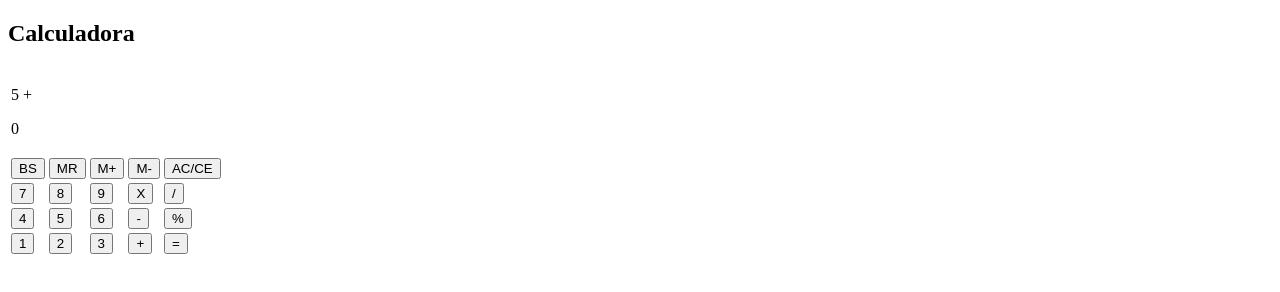
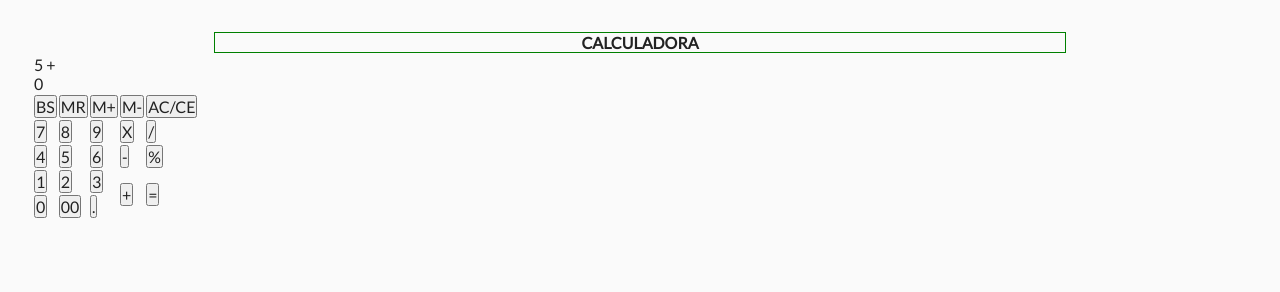
Before and after one commit to fellpyw/calculadora_matematica, a plain HTML site: page index.html in a window 1280 px wide. Drawn offline with Linux system fonts and the light colour scheme.

Commit message:
aula 29-08

```diff
--- a/css/styles.css
+++ b/css/styles.css
@@ -0,0 +1,36 @@
+@font-face {
+    font-family: Lato-Regular;
+    src: url('../fonts/Lato-Regular.ttf');
+}
+
+* {
+    font-size: 12pt;
+    margin: 0;
+    padding: 0;
+    box-sizing: border-box;
+    color: #222;
+    font-family: Lato-Regular, Verdana, sans-serif;
+
+}
+
+#interface {
+    display: block;
+    width: 100vw;
+    height: 100vh;
+    padding: 2rem;
+    background-color: #fafafa;
+}
+
+#interface .cabecalho {
+    display: block;
+    width: 70%;
+    margin: 0 auto;
+    border: 1px solid green;
+
+}
+
+#interface .cabecalho h2 {
+    display: block;
+    text-align: center;
+    text-transform: uppercase;
+}
--- a/index.html
+++ b/index.html
@@ -61,6 +61,13 @@
                         <td rowspan="2"><button class="bt-calc">+</button></td>
                         <td rowspan="2"><button class="bt-calc">=</button></td>
                     </tr>
+
+                    <tr>
+                        <td><button class="bt-calc">0</button></td>
+                        <td><button class="bt-calc">00</button></td>
+                        <td><button class="bt-calc">.</button></td>
+                    </tr>
+
                 </table>
             </div>
         </main>
```
Also changed, not shown: fonts/Lato-Regular.ttf (added).
